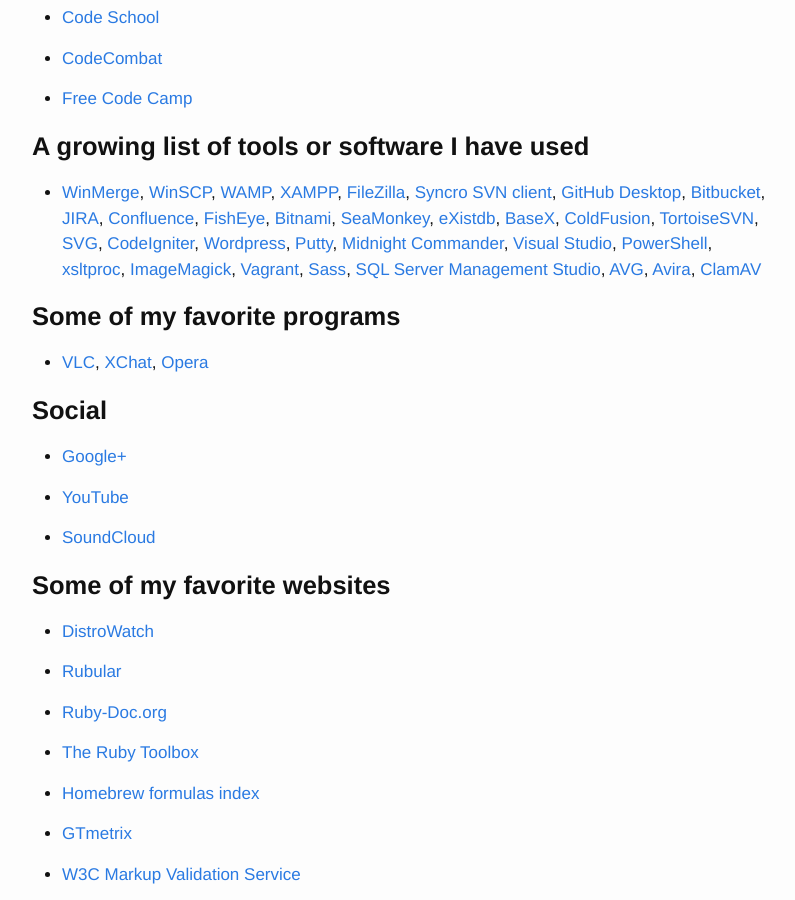
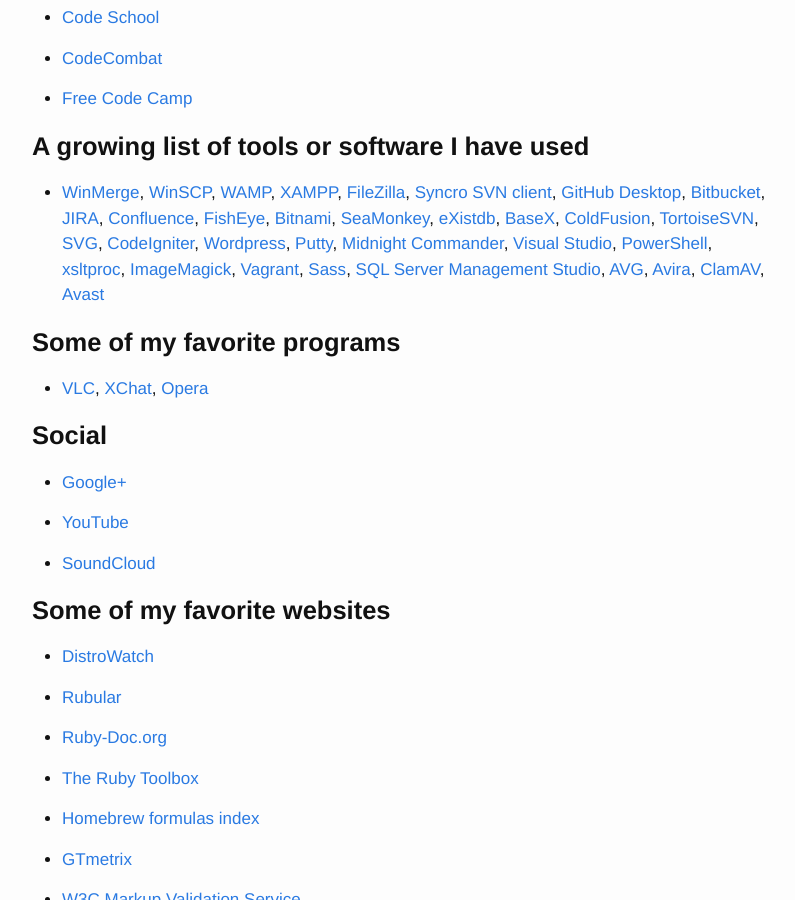
Before and after one commit to slurpcode/beast, a Jekyll site: the page built from about.md, in a window 1280 px wide and 900 px high, scrolled down 1814 px. Shown: the whole window, without its empty margins (238-1033 px from the left). Built offline with Jekyll 4.4.1, drawn with Linux system fonts in a browser that asks for light colours.

Commit message:
Update about.md

```diff
--- a/about.md
+++ b/about.md
@@ -171,7 +171,8 @@ http://sass-lang.com/){:target="_blank"}, [SQL Server Management Studio](
 https://msdn.microsoft.com/en-us/library/mt238290.aspx){:target="_blank"}, [AVG](
 http://www.avg.com){:target="_blank"}, [Avira](
 https://www.avira.com){:target="_blank"}, [ClamAV](
-https://www.clamav.net){:target="_blank"}
+https://www.clamav.net){:target="_blank"}, [Avast](
+https://www.avast.com){:target="_blank"}
 
 
 **Some of my favorite programs**
```
